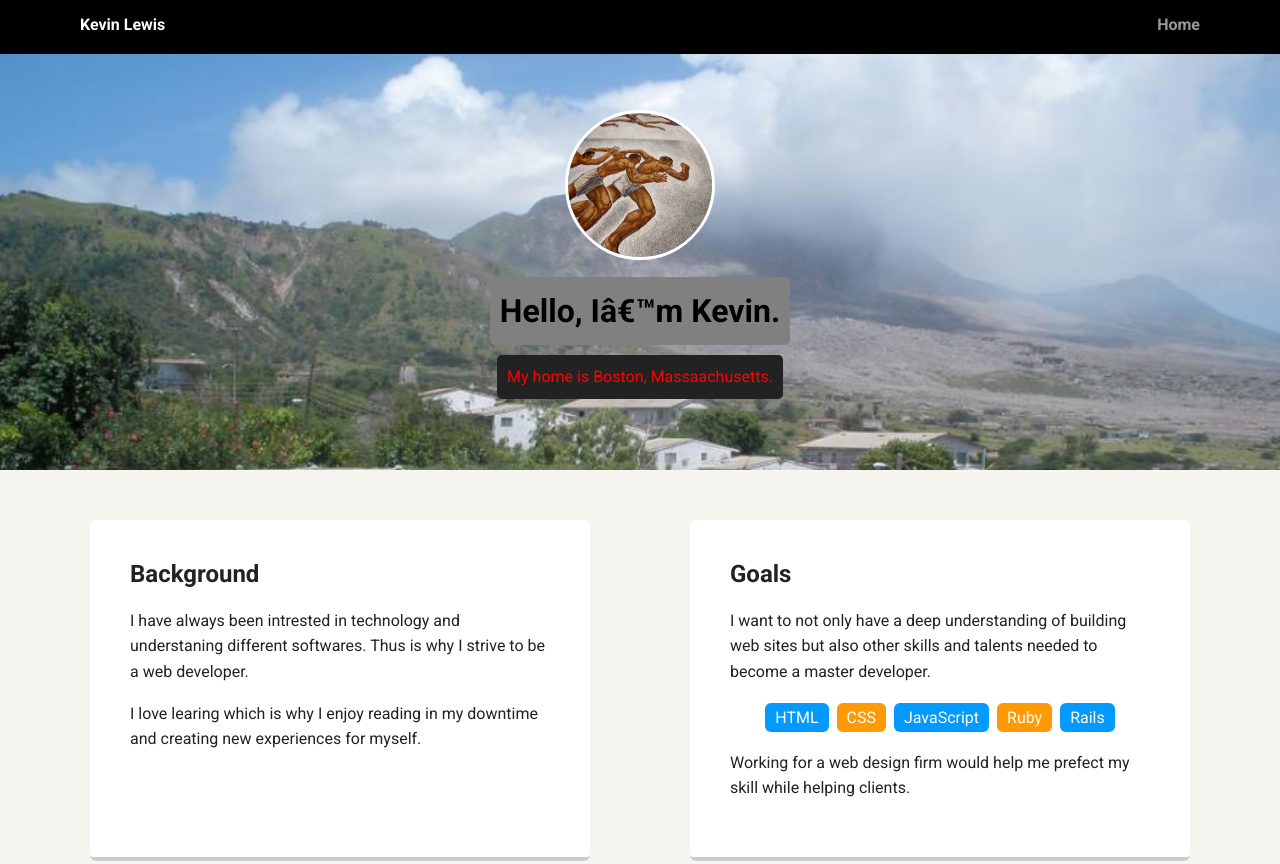
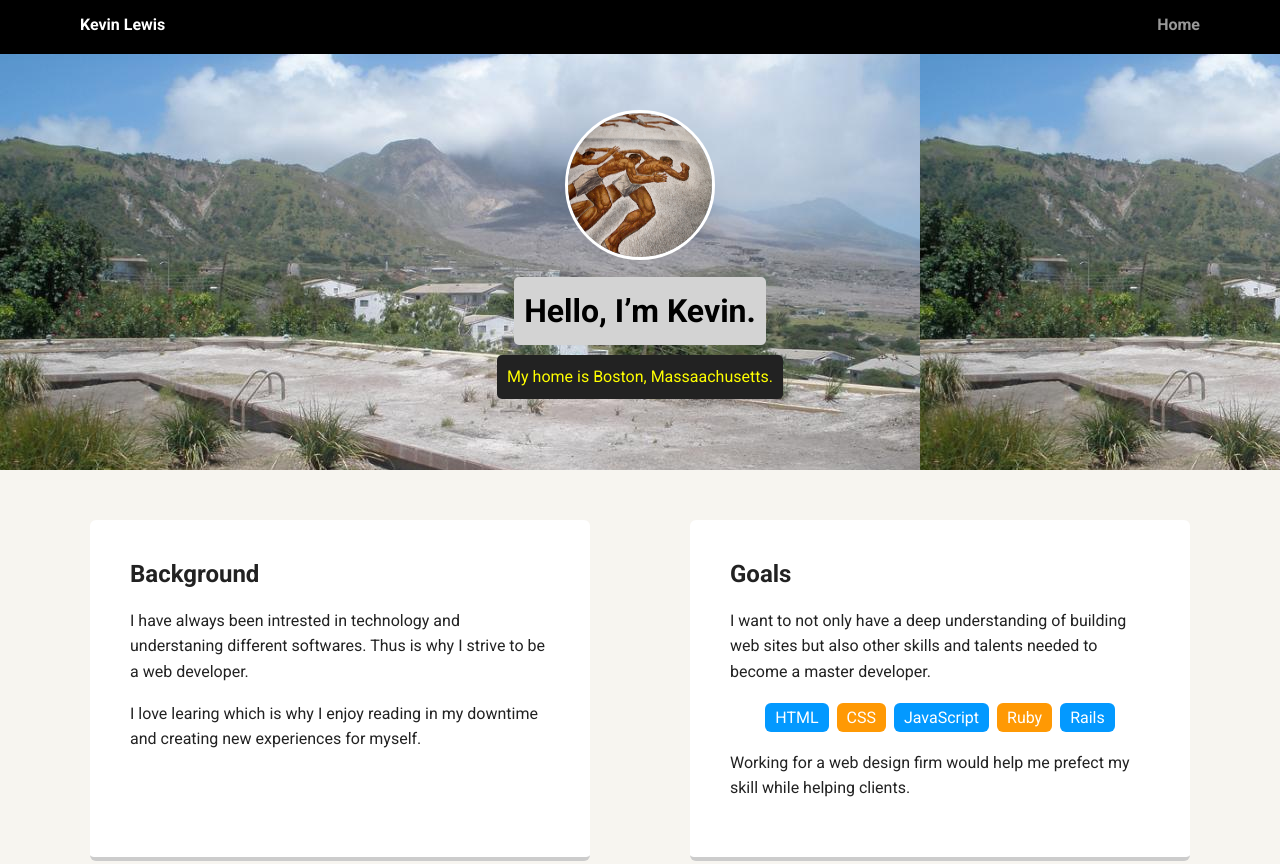
Before and after one commit to KevinLewis40/Techdegree-project-1, a plain HTML site: page index.html in a window 1280 px wide. Shown: the top 864 px of the page. Drawn offline with Linux system fonts and the light colour scheme; a web font is replaced by a local one.

Commit message:
Background Update

```diff
--- a/index.html
+++ b/index.html
@@ -1,7 +1,6 @@
 <!doctype html>
 <html lang="en">
 <head>
-<head background="montserrat.jpg"
   <meta charset="utf-8">
   <title>Kevin Lewis's Profile</title>
   <meta name="viewport" content="width=device-width, initial-scale=1.0">
@@ -15,7 +14,6 @@
           <li><a href="index.html">Home</a></li>
         </ul>
     </div>
-
     <header>
       <img src="images/citius.jpg" alt="Image representing Kevin Lewis" class="profile-image">
       <h1 class="tag name">Hello, I’m Kevin.</h1>
--- a/styles.css
+++ b/styles.css
@@ -57,8 +57,7 @@ a:hover {
 
 header {
   text-align: center;
-  background-image:url('../images/montserrat.jpg');
-  background-size: cover;
+  background-image:url('images/montserrat.jpg');
   overflow: hidden;
   padding-top: 60px;
 }
@@ -77,7 +76,7 @@ header .profile-image:hover {
   transform: scale(1.2) rotate(5deg);
 }
 .tag {
-  background-color: gray;
+  background-color: lightgray;
   color: black;
   padding: 10px;
   border-radius: 5px;
@@ -86,7 +85,7 @@ header .profile-image:hover {
 }
 .location {
   background-color: #222;
-  color: red;
+  color: yellow;
 }
 .card {
   margin: 30px;
```
Also changed, not shown: images/linkedin.svg (deleted), images/me.png (deleted), images/portland.jpg (deleted), images/twitter.svg (deleted).
